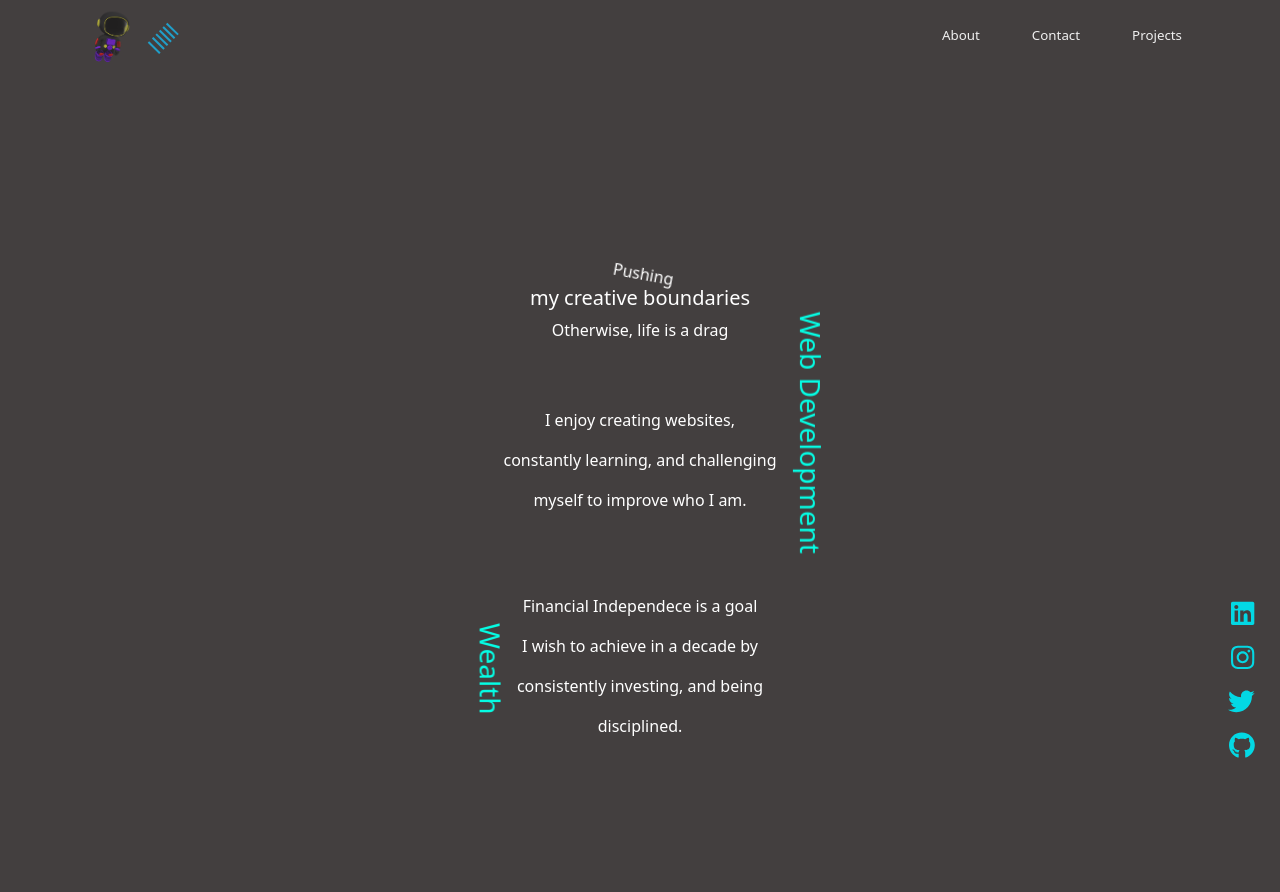
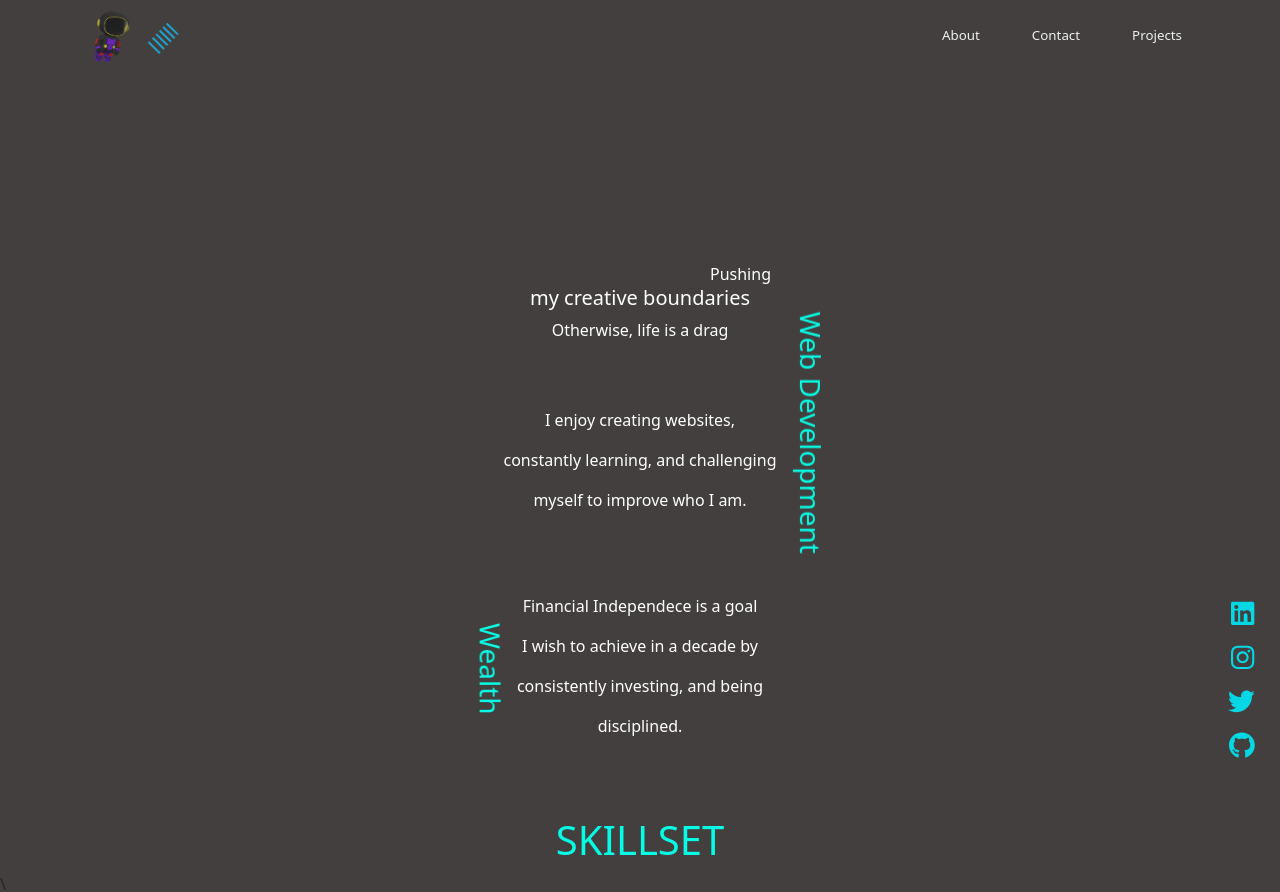
Before and after one commit to 4lexjandro/portfolio, a React (Create React App) app: page /about in a window 1280 px wide. Shown: the top 892 px of the page. Built offline with nearby package versions, Linux system fonts and the light colour scheme.

Commit message:
changed animations a little and home page background to make site more subtle, not too crazy with animations since it gives off impression of rookie

```diff
--- a/src/Routes/About.jsx
+++ b/src/Routes/About.jsx
@@ -27,7 +27,7 @@ export const About = () => {
 
 
           <motion.div animate={{ x: 100, y: 0, rotate:360 }}
-transition={{ duration: 5, repeat: Infinity }} >Pushing</motion.div>
+transition={{ duration: 3 }} >Pushing</motion.div>
 
           <h5>my creative boundaries</h5>
                <motion.div
@@ -69,12 +69,10 @@ transition={{ duration: 5, repeat: Infinity }} >Pushing</motion.div>
 
 
            <br/><br/><br/><br/><br/><br/><br/><br/><br/><br/><br/><br/><br/><br/><br/><br/><br/><br/><br/><br/><br/>
-           <br/><br/><br/><br/><br/><br/><br/><br/><br/><br/><br/><br/><br/><br/><br/>
-           <motion.div animate={{ scale: [2, 2, 1] }} >
-           <motion.div animate={{ x: -5, y:20, rotate:1080 }} >
+           <br/><br/><br/><br/><br/><br/><br/><br/><br/><br/><br/><br/><br/>
+
            <h1 className="boxes">SKILLSET</h1>
-           </motion.div>
-           </motion.div>
+
    \
   <div className="boxes">
   <div className="box"><FaReact className="h-6 w-6"/></div>
--- a/src/style.css
+++ b/src/style.css
@@ -531,13 +531,6 @@ padding: 20px; }
 
 
 
-.area{
-  background: #000000 !important;
-
-  width: 100%;
-  height:100vh;
-
-}
 
 .helmet {
   width: 100%;
```
